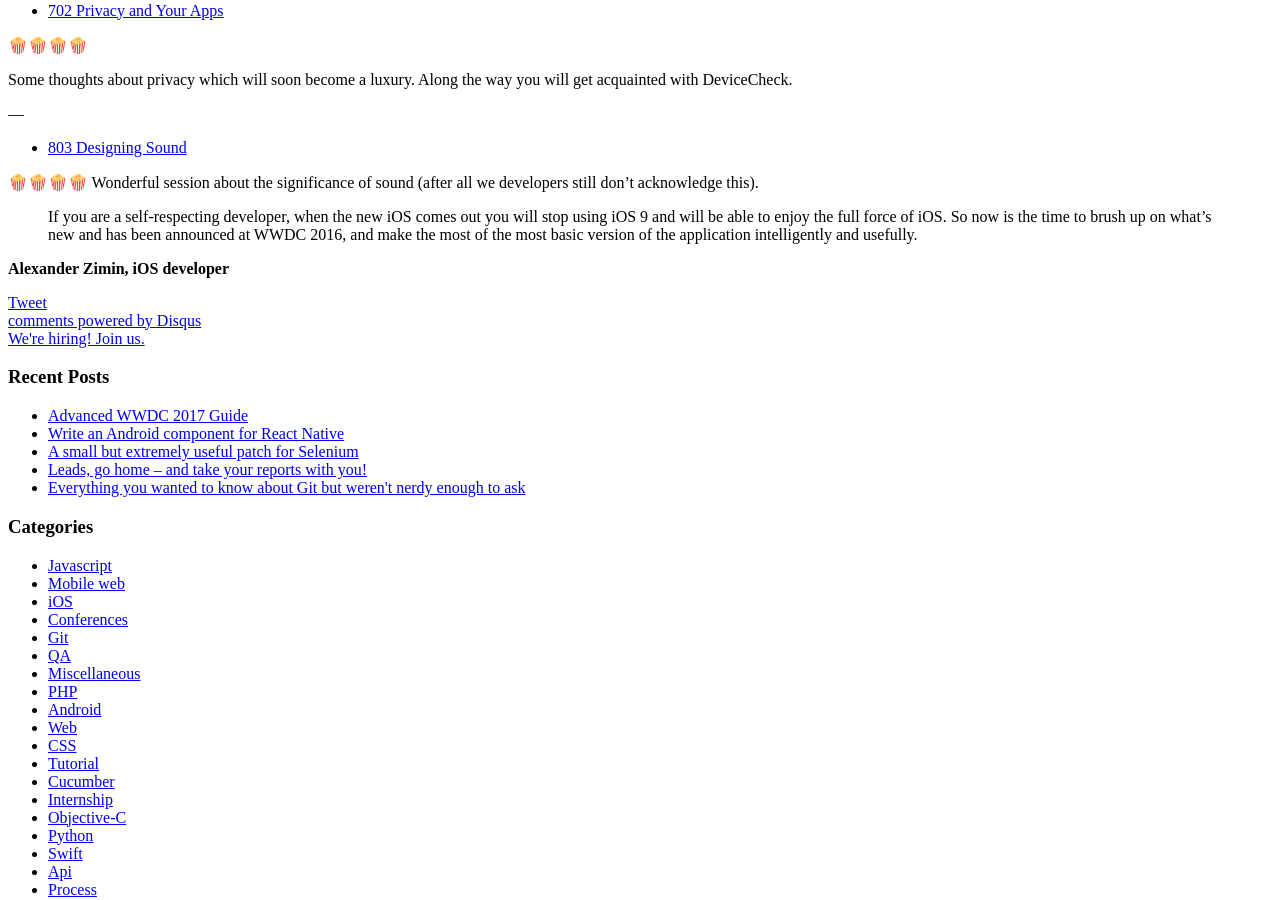
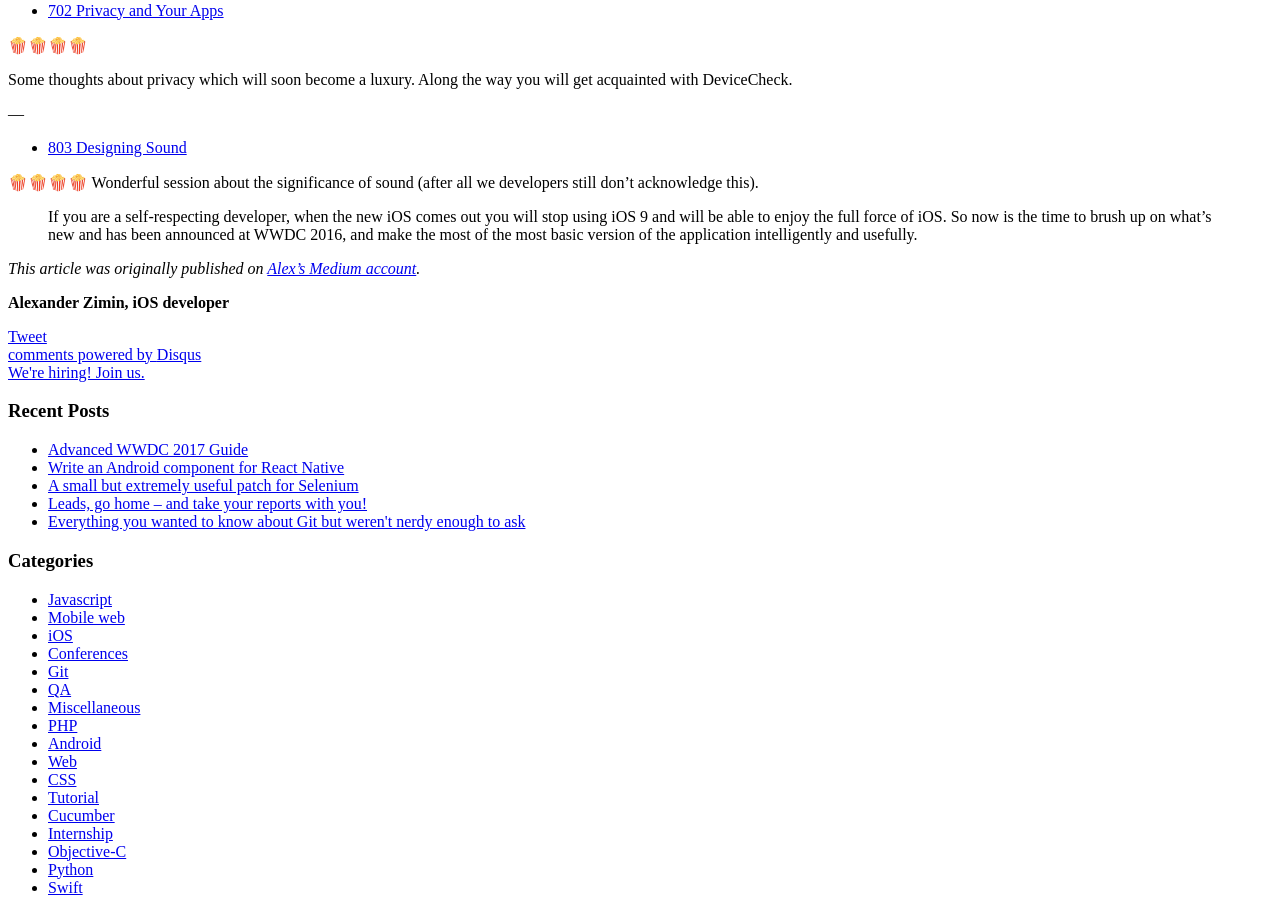
Before and after one commit to badoo/techblog, a Jekyll site: the page built from _posts/2017-07-13-advanced-wwdc-2017-guide.markdown, in a window 1280 px wide and 900 px high, scrolled down 7145 px. Built offline with Jekyll 4.4.1, drawn with Linux system fonts in a browser that asks for light colours; comment, search, counter and statistics services are not loaded.

Commit message:
original publication link

```diff
--- a/_posts/2017-07-13-advanced-wwdc-2017-guide.markdown
+++ b/_posts/2017-07-13-advanced-wwdc-2017-guide.markdown
@@ -326,4 +326,6 @@ Wonderful session about the significance of sound (after all we developers still
 
 > If you are a self-respecting developer, when the new iOS comes out you will stop using iOS 9 and will be able to enjoy the full force of iOS. So now is the time to brush up on what’s new and has been announced at WWDC 2016, and make the most of the most basic version of the application intelligently and usefully.
 
+*This article was originally published on <a href="https://badootech.badoo.com/advanced-wwdc-2017-guide-b6278ba0c94b">Alex's Medium account</a>.*
+
 **Alexander Zimin, iOS developer**
```
